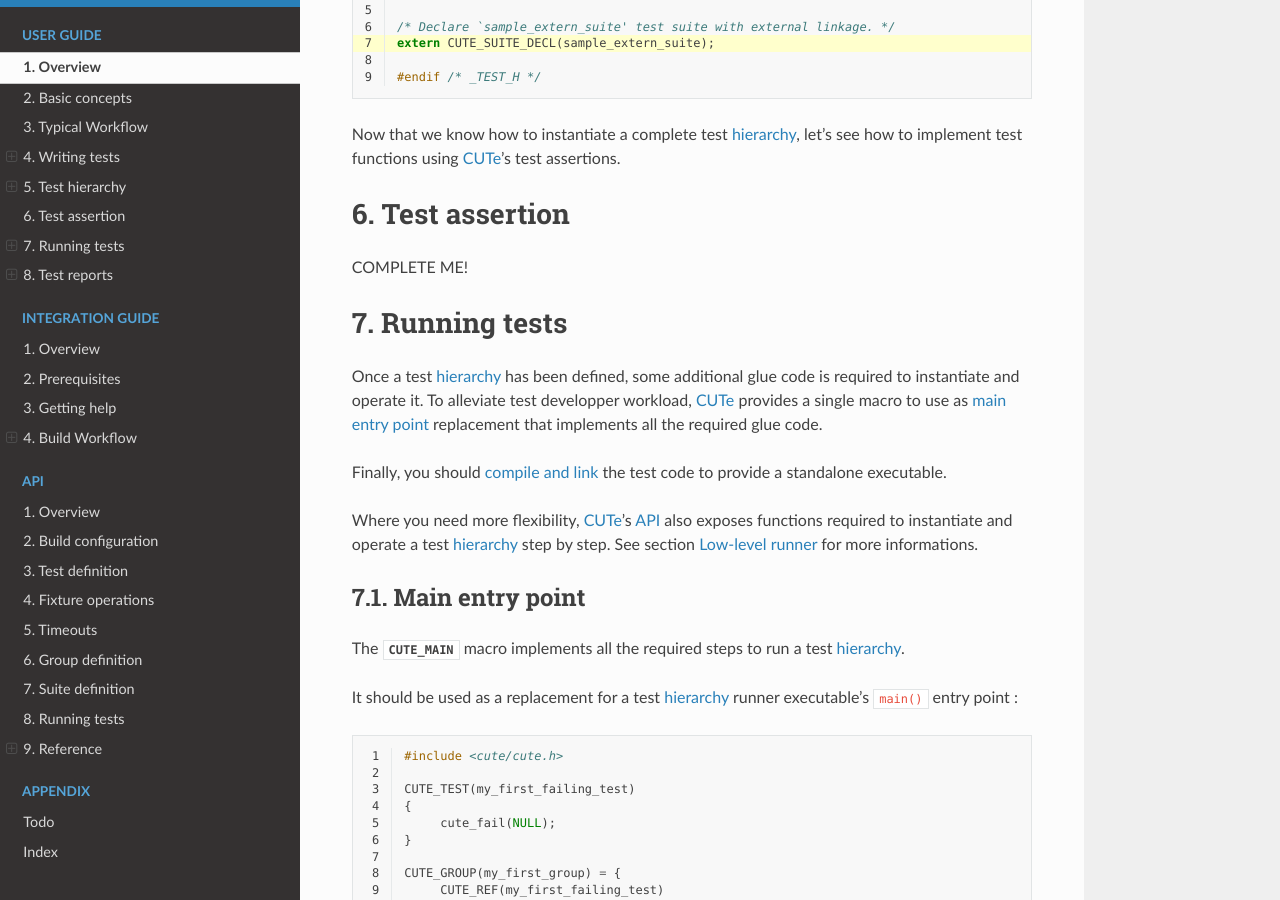
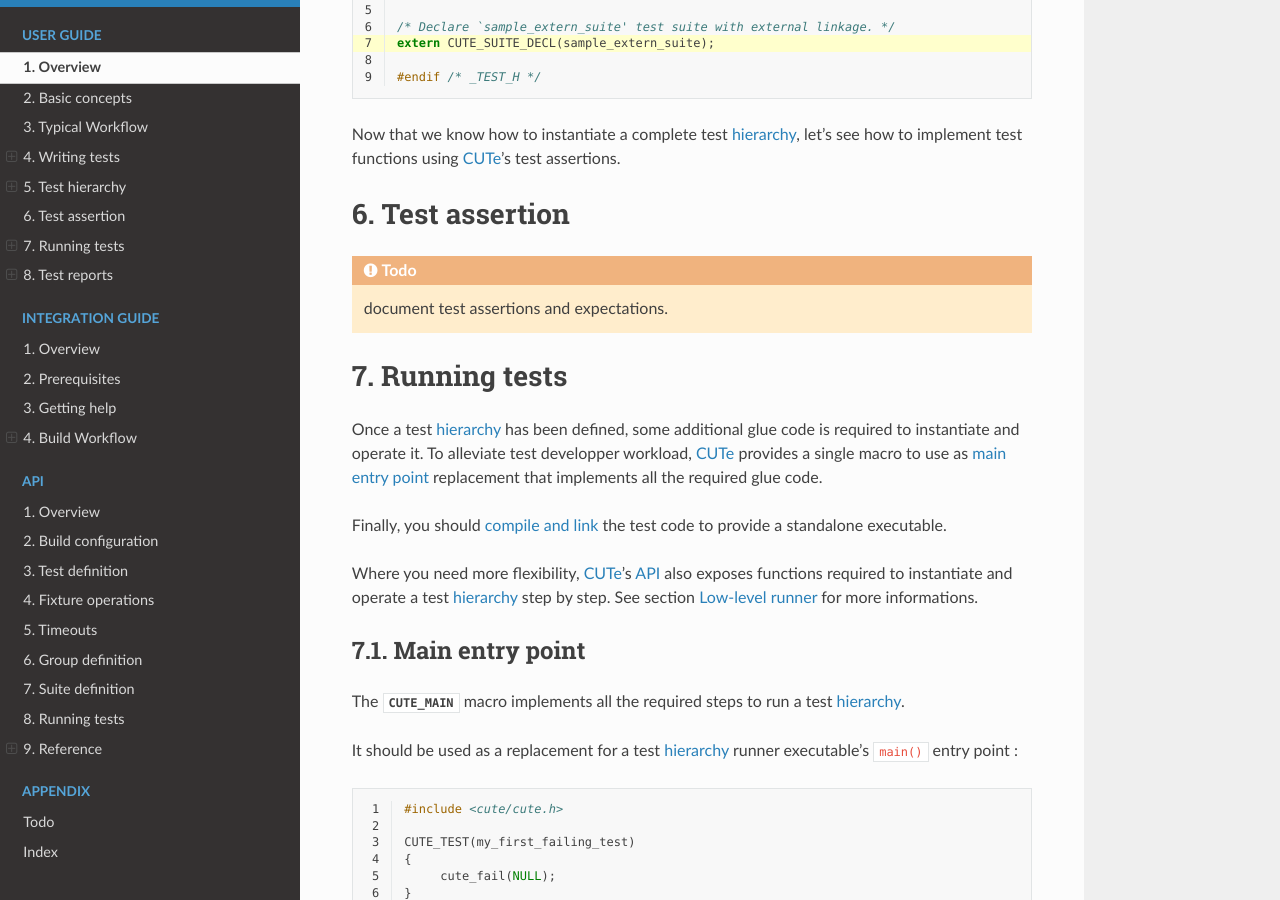
Before and after one commit to grgbr/cute, a Sphinx documentation site: the page built from sphinx/user.rst, in a window 1280 px wide and 900 px high, scrolled down 14168 px. Built offline with Sphinx 7.4.7 and the Read the Docs theme 2.0.0, drawn with Linux system fonts in a browser that asks for light colours.

```diff
--- a/sphinx/user.rst
+++ b/sphinx/user.rst
@@ -872,7 +872,7 @@
 Test assertion
 ==============
 
-COMPLETE ME!
+.. todo:: document test assertions and expectations.
 
 .. _sect-user-running_tests:
 
```
Also changed, not shown: 13 other files.
